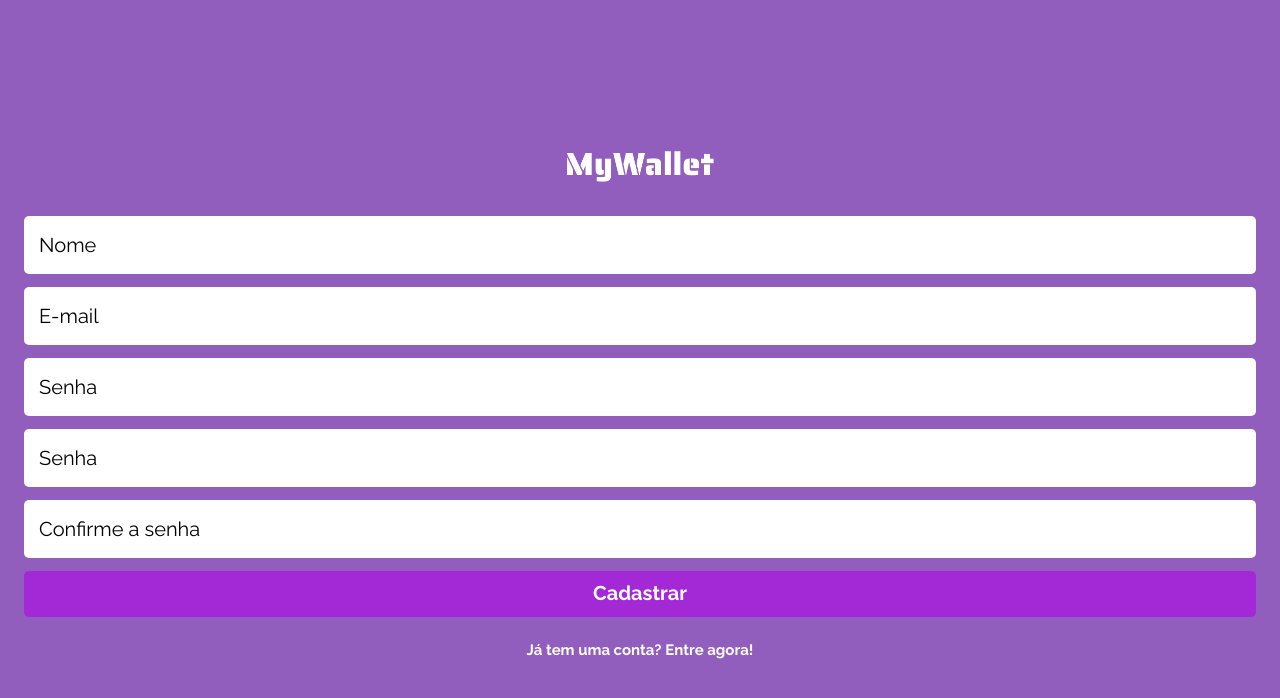
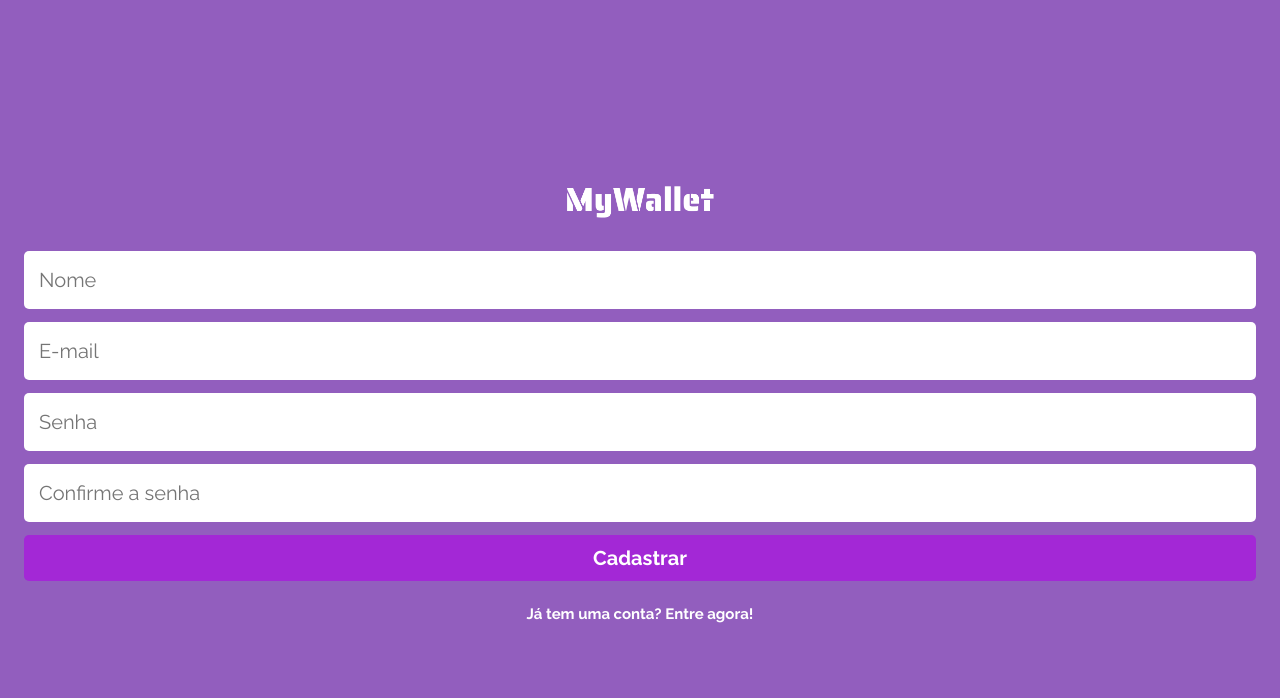
Before and after one commit to Oliv-ramon/MyWallet, a React (Create React App) app: page /register in a window 1280 px wide. Shown: the top 698 px of the page. Built offline with nearby package versions, Linux system fonts and the light colour scheme.

Commit message:
feat: login page functionalities

```diff
--- a/package.json
+++ b/package.json
@@ -3,6 +3,7 @@
   "version": "0.1.0",
   "private": true,
   "dependencies": {
+    "axios": "^0.25.0",
     "react": "^17.0.2",
     "react-dom": "^17.0.2",
     "react-icons": "^4.3.1",
--- a/src/App.js
+++ b/src/App.js
@@ -1,4 +1,5 @@
 import { BrowserRouter, Routes, Route } from "react-router-dom";
+import { AuthProvider } from "./contexts/AuthContext";
 import NewEntry from "./pages/NewEntry";
 import NewExit from "./pages/NewExit";
 import SignIn from "./pages/SignIn";
@@ -7,6 +8,7 @@ import Wallet from "./pages/Wallet";
 
 function App()  {
   return (
+    <AuthProvider>
       <BrowserRouter>
         <Routes>
           <Route path="/" element={<SignIn/>}/>
@@ -16,6 +18,7 @@ function App()  {
           <Route path="/new-exit" element={<NewExit/>}/>
         </Routes>
       </BrowserRouter>
+    </AuthProvider>
   )
 }
 
--- a/src/components/FormComponents/Button.js
+++ b/src/components/FormComponents/Button.js
@@ -11,7 +11,12 @@ const Button = styled.button`
   font-size: 20px;
   line-height: 23px;
   text-align: center;
-  color: #FFFFFF;
+  color: #fff;
+
+  :disabled {
+    opacity: 0.7;
+    color: rgb(256, 256, 256, 0.8);
+  }
 `;
 
 export default Button;
--- /dev/null
+++ b/src/components/FormComponents/index.js
@@ -0,0 +1,13 @@
+import Button from "./Button";
+import Container from "./Container";
+import Form from "./Form";
+import Input from "./Input";
+import StyledLink from "./StyledLink";
+
+export {
+  Container,
+  Form,
+  Input,
+  Button,
+  StyledLink
+}
--- /dev/null
+++ b/src/contexts/AuthContext.js
@@ -0,0 +1,21 @@
+import { createContext, useState } from "react";
+
+const AuthContext = createContext();
+
+export function AuthProvider({ children }) {
+  const persistedAuth = JSON.parse(localStorage.getItem("auth"));
+  const [auth, setAuth] = useState(persistedAuth);
+
+  function login(authData) {
+    setAuth(authData);
+    localStorage.setItem("auth", JSON.stringify(authData));
+  }
+
+  return (
+    <AuthContext.Provider value={{ auth, login }}>
+      {children}
+    </AuthContext.Provider>
+  )
+}
+
+export default AuthContext;
--- a/src/pages/SignIn/index.js
+++ b/src/pages/SignIn/index.js
@@ -1,18 +1,63 @@
+import { useContext, useEffect, useState } from "react";
+import { useNavigate } from "react-router-dom";
 import logo from "../../assets/logo.png"
-import Button from "../../components/FormComponents/Button";
-import Container from "../../components/FormComponents/Container.js";
-import Form from "../../components/FormComponents/Form";
-import Input from "../../components/FormComponents/Input";
-import StyledLink from "../../components/FormComponents/StyledLink";
+import { Button, Container, Form, Input, StyledLink } from "../../components/FormComponents";
+import AuthContext from "../../contexts/AuthContext";
+import api from "../../services/api";
 
 function SignIn() {
+  const [formData, setFormData] = useState({ email: "", password: "" }
+  );
+  const { auth, login } = useContext(AuthContext);
+  const [isLoading, setIsLoading] = useState(false);
+  const navigate = useNavigate();
+
+  useEffect(() => {
+    console.log(auth);
+    if (auth && auth.token) navigate("wallet");
+  }, []);
+
+  function handleChange(e) {
+    setFormData({ ...formData, [e.target.name]: e.target.value })
+  }
+
+  async function handleLogin(e) {
+    e.preventDefault();
+
+    setIsLoading(true);
+
+    try {
+      const response = await api.signIn(formData);
+      login(response.data);
+      setIsLoading(false);
+      navigate("/wallet");
+    } catch (error) {
+      console.log(error);
+      alert("Erro, tente novamente");
+    }
+  }
+
   return (
     <Container>
       <img src={logo} alt="MyWallet logo"/>
-      <Form>
-        <Input value="E-mail"/>
-        <Input value="Senha"/>
-        <Button>Entrar</Button>
+      <Form onSubmit={handleLogin}>
+        <Input
+          type="email"
+          name="email"
+          placeholder="E-mail"
+          value={formData.email}
+          onChange={handleChange}
+          required
+        />
+        <Input
+          type="password"
+          name="password"
+          placeholder="Senha"
+          value={formData.password}
+          onChange={handleChange}
+          required
+        />
+        <Button type="submit" disabled={isLoading}>Entrar</Button>
       </Form>
       <StyledLink to={"/register"} >Primeira vez? Cadastre-se!</StyledLink>
     </Container>
--- a/src/pages/SignUp/index.js
+++ b/src/pages/SignUp/index.js
@@ -1,3 +1,8 @@
+import { useState } from "react";
+import { useNavigate } from "react-router-dom"
+
+import api from "../../services/api";
+
 import logo from "../../assets/logo.png"
 import Button from "../../components/FormComponents/Button";
 import Container from "../../components/FormComponents/Container.js";
@@ -6,16 +11,79 @@ import Input from "../../components/FormComponents/Input";
 import StyledLink from "../../components/FormComponents/StyledLink";
 
 function SignUp() {
+  const [formData, setFormData] = useState(
+    {
+      name: "",
+      email: "",
+      password: "",
+      passwordConfirm: ""
+    }
+  );
+
+  const [isLoading, setIsLoading] = useState(false);
+  const navigate = useNavigate();
+
+  function handleChange(e) {
+    setFormData({ ...formData, [e.target.name]: e.target.value })
+  }
+
+  async function handleRegister(e) {
+    e.preventDefault();
+
+    setIsLoading(true);
+
+    if (formData.password !== formData.passwordConfirm) {
+      setIsLoading(false);
+      return alert("as senhas não coincidem");
+    }
+
+    try {
+      await api.signUp(formData);
+      setIsLoading(false);
+      navigate("/");
+    } catch (error) {
+      console.log(error);
+      alert("Erro, tente novamente");
+    }
+  }
+
   return (
     <Container>
       <img src={logo} alt="MyWallet logo"/>
-      <Form>
-        <Input value="Nome"/>
-        <Input value="E-mail"/>
-        <Input value="Senha"/>
-        <Input value="Senha"/>
-        <Input value="Confirme a senha"/>
-        <Button>Cadastrar</Button>
+      <Form onSubmit={handleRegister}>
+        <Input
+          type="text"
+          name="name"
+          placeholder="Nome"
+          value={formData.name}
+          onChange={handleChange}
+          required
+        />
+        <Input
+          type="email"
+          name="email"
+          placeholder="E-mail"
+          value={formData.email}
+          onChange={handleChange}
+          required
+        />
+        <Input
+          type="password"
+          name="password"
+          placeholder="Senha"
+          value={formData.password}
+          onChange={handleChange}
+          required
+        />
+        <Input
+          type="password"
+          name="passwordConfirm"
+          placeholder="Confirme a senha"
+          value={formData.passwordConfirm}
+          onChange={handleChange}
+          required
+        />
+        <Button type="submit" disabled={isLoading}>Cadastrar</Button>
       </Form>
       <StyledLink to={"/"}>Já tem uma conta? Entre agora!</StyledLink>
     </Container>
--- a/src/pages/Wallet/index.js
+++ b/src/pages/Wallet/index.js
@@ -5,13 +5,27 @@ import logoutButton from "../../assets/logoutButton.png";
 import newEntryIcon from "../../assets/newEntryButtonIcon.png";
 import newExitIcon from "../../assets/newExitButtonIcon.png";
 
+import { useNavigate } from "react-router-dom"
+
 function Wallet() {
+  const navigate = useNavigate();
+
+  function handleLogout() {
+    const result = window.confirm("Tem certeza que deseja deslogar?");
+
+    if (result) {
+      const removing = localStorage.removeItem("auth");
+      console.log(removing);
+      navigate("/");
+    }
+
+  }
 
   return (
     <Container>
       <Header>
         <span>Olá fulano!</span>
-        <img src={logoutButton} alt="logout button"/>
+        <img src={logoutButton} alt="logout button" onClick={handleLogout}/>
       </Header>
       <RegisterSection>
         <p>Não há registros de<br/>entrada ou saída</p>
--- /dev/null
+++ b/src/services/api.js
@@ -0,0 +1,22 @@
+import axios from "axios";
+
+const BASE_URL = "http://localhost:5000";
+
+function signUp(formData) {
+  const promisse = axios.post(`${BASE_URL}/sign-up`, formData);
+
+  return promisse;
+}
+
+function signIn(formData) {
+  const promisse = axios.post(`${BASE_URL}/sign-in`, formData);
+
+  return promisse;
+}
+
+const api = {
+  signUp,
+  signIn,
+}
+
+export default api;
```
Also changed, not shown: 1 other file (tests, documents, lock files or other folders). Lines whose indentation alone changed are shown as unchanged.
